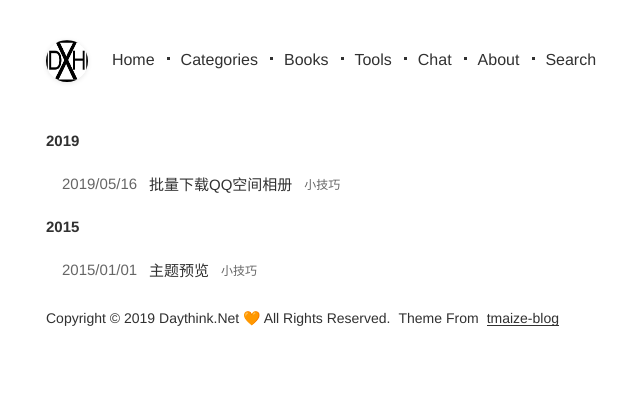
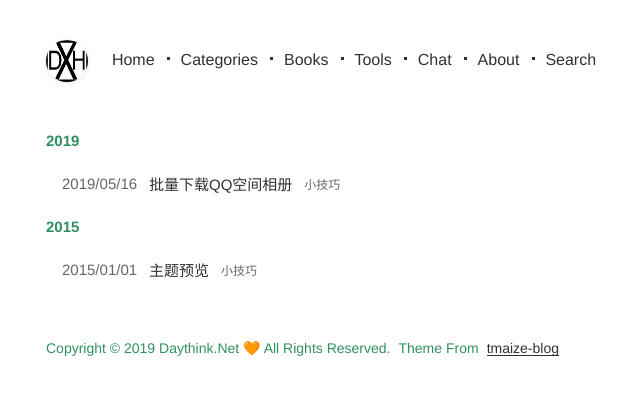
Before and after one commit to Devinteng/blog3, a Jekyll site: the page built from index.html, in a window 1280 px wide. Shown: the top 395 px of the page, without its empty margins (314-954 px from the left). Built offline with Jekyll 4.4.1, drawn with Linux system fonts in a browser that asks for light colours.

Commit message:
Update blog.css

```diff
--- a/static/css/blog.css
+++ b/static/css/blog.css
@@ -31,7 +31,7 @@ a {
   -webkit-box-sizing: border-box;
   padding: 0;
   margin: 0;
-  color: #313131;
+  color: #309060;
   -webkit-tap-highlight-color: transparent;
   font-weight: normal;
 }
@@ -45,7 +45,7 @@ a {
   background-color: #999999;
 }
 ::selection {
-  background-color: #4a4a4a;
+  background-color: #309060;
   color: #f9f9f9;
 }
 body::-webkit-scrollbar {
@@ -167,8 +167,8 @@ body::-webkit-scrollbar {
   display: none;
 }
 .footer {
-  margin-top: 20px;
-  margin-bottom: 4px;
+  margin-top: 50px;
+  margin-bottom: 20px;
   font-size: 0;
 }
 .footer > * {
```
